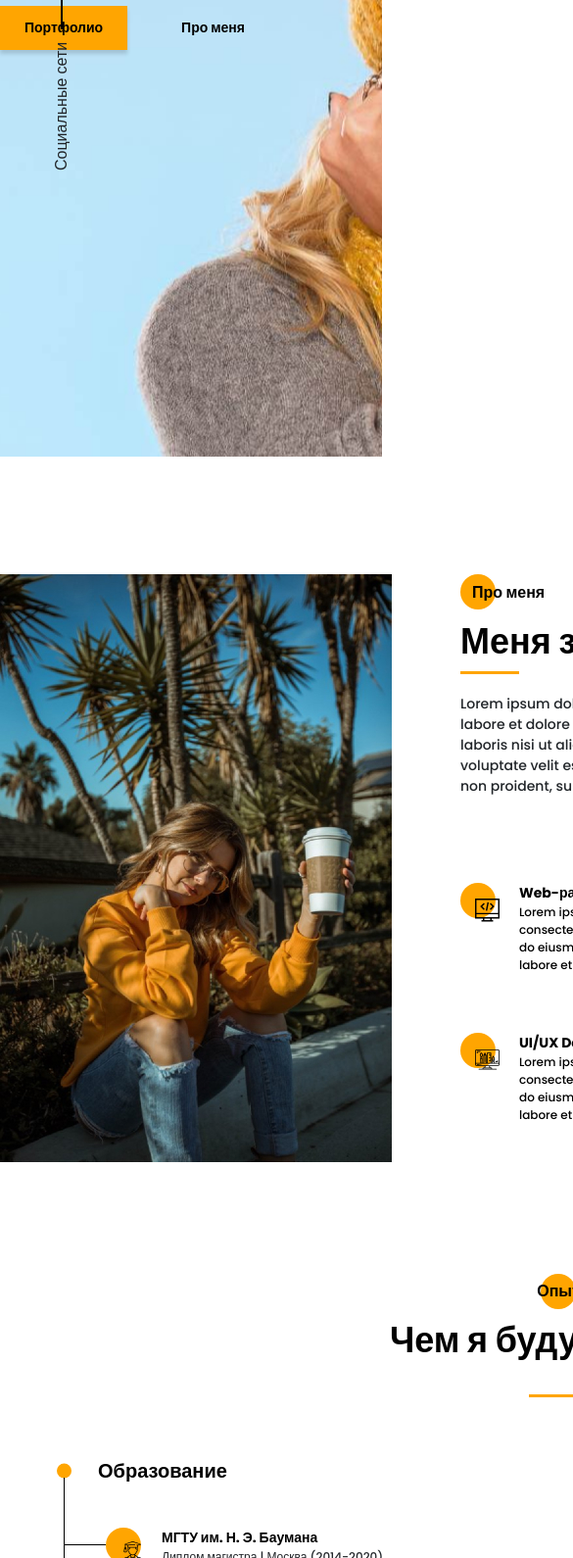
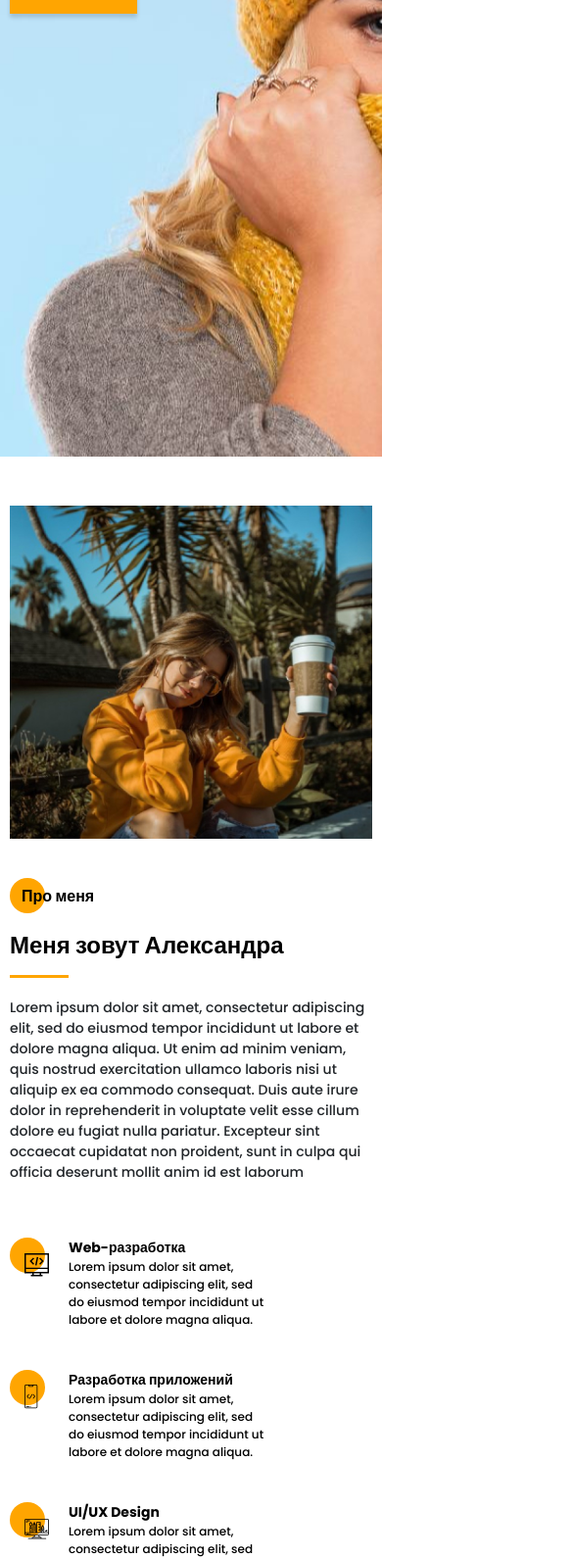
Before and after one commit to BabchenkoVlad/Portfolio, a website built with webpack: page src/index.html in a window 390 px wide. Shown: the part 378-1968 px from the top of the page at 98% size, 585 px wide, since content can reach past the window. Built offline with nearby package versions, Linux system fonts and the light colour scheme.

Commit message:
media 1th 2th screen

```diff
--- a/src/index.html
+++ b/src/index.html
@@ -189,7 +189,7 @@
         </div>
     </section>
 
-    <section class="resume">
+    <!-- <section class="resume">
         <div class="container">
             <h2 class="title title_fz16 resume__title">Опыт</h2>
             <div class="title title_fz36 resume__subtitle">Чем я буду полезен</div>
@@ -567,7 +567,7 @@
                 </div>
             </div>
         </div>
-    </section>
+    </section> -->
 
     <script src="index.js"></script>
 </body>
--- a/src/index.scss
+++ b/src/index.scss
@@ -16,7 +16,7 @@
 
 @import 'sass/blocks/portfolio';
 @import 'sass/blocks/price';
-@import 'sass/blocks/contacts';
+@import 'sass/blocks/media';
 
 
 * {
--- /dev/null
+++ b/src/sass/blocks/_media.scss
@@ -0,0 +1,141 @@
+@media (max-width: 1439px) {
+  .sidepanel {
+    display: none;
+  }
+}
+
+@media (max-width: 1200px) {
+  .container {
+    max-width: 960px;
+  }
+  .promo {
+    &__title {
+      padding-left: 5px;
+    }
+  }
+  .about {
+    &__wrapper {
+      grid-template-columns: 400px 520px;
+      column-gap: 40px;
+
+    }
+    &__skills {
+      column-gap: 20px;
+      grid-template: repeat(2, minmax(115px, auto)) / repeat(2, 250px);
+      &-item {
+        grid-template-columns: 40px 195px;
+        column-gap: 15px;
+      }
+    }
+  }
+}
+
+@media (max-width: 992px) {
+  .container {
+    max-width: 720px;
+  }
+  .title {
+    &_fz36 {
+      font-size: 30px;
+    }
+  }
+  .about {
+
+    &__wrapper {
+      grid-template-columns: 300px 380px;
+
+    }
+    &__skills {
+      grid-template-columns: 380px;
+      grid-auto-rows: minmax(115px, auto);
+      &-item {
+        grid-template-columns: 40px 320px;
+        column-gap: 20px;
+      }
+
+    }
+    &__photo {
+        img {
+          object-fit: cover;
+          height: 100%;
+        }
+
+
+    }
+
+  }
+}
+
+@media (max-width: 768px) {
+  .container {
+    max-width: 540px;
+  }
+  .title {
+    &_fz48 {
+      font-size: 28px;
+    }
+  }
+  .promo {
+    &__title {
+      line-height: 39px;
+      width: 300px;
+      padding-left: 10px;
+
+    }
+  }
+  .about {
+    padding-top: 50px;
+    &__wrapper {
+      grid-template: 400px auto auto / 1fr;
+    }
+    &__photo {
+      grid-row: unset;
+    }
+    &__skills {
+      grid-template-columns: repeat(2, 260px);
+      &-item {
+        grid-template-columns: 40px 200px;
+        column-gap: 20px;
+      }
+
+    }
+  }
+}
+
+@media (max-width: 576px) {
+  .container {
+    max-width: 100%;
+    padding: 0 10px;
+  }
+  .title {
+    &_fz48 {
+      font-size: 26px;
+    }
+    &_fz36 {
+      font-size: 24px;
+    }
+  }
+  .hamburger {
+    right: 20px;
+  }
+  .menu {
+    &__block {
+      width: 250px;
+      padding-left: 20px;
+    }
+  }
+  .promo {
+    background: url('./img/main_bg.jpg') no-repeat 57%/cover;
+    &__btns {
+      margin-top: 30px;
+    }
+  }
+  .about {
+    &__wrapper {
+      grid-template: 340px auto auto / 1fr;
+    }
+    &__skills {
+      grid-template-columns: 1fr;
+    }
+  }
+}
```
